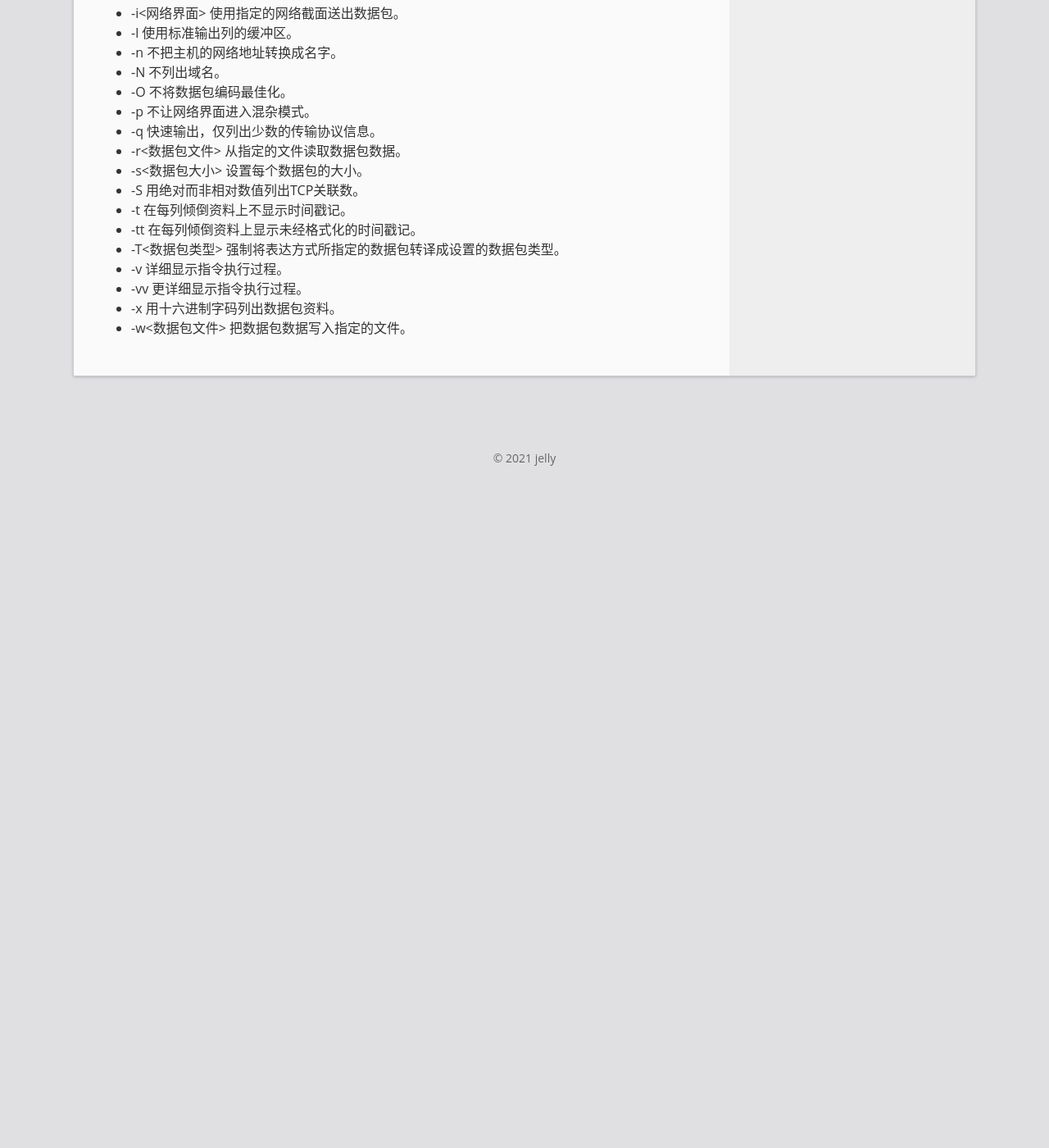
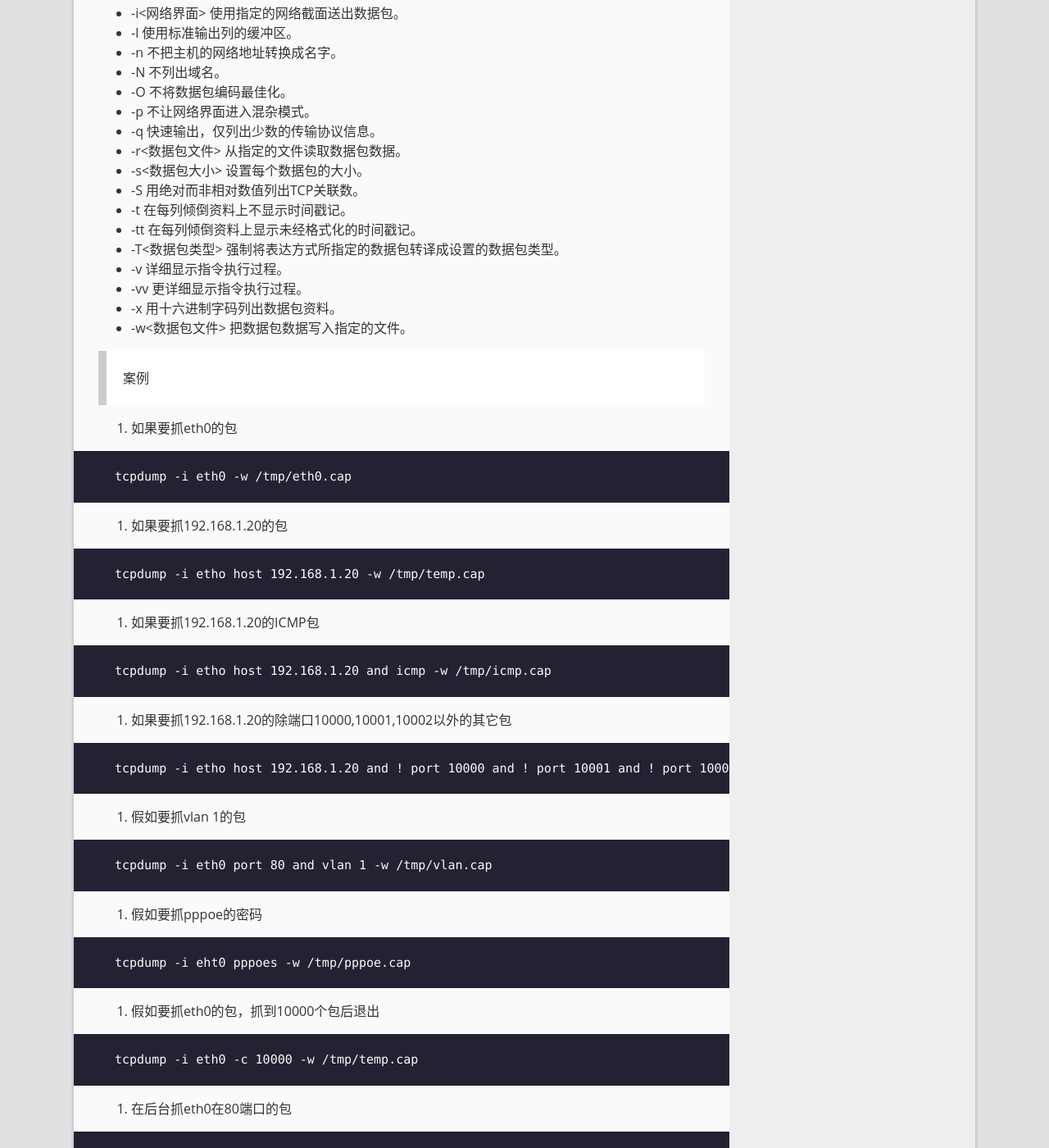
Before and after one commit to jelly-wzj/bigdata, a Jekyll site: the page built from _posts/2021-05-30-tcpdump详解.md, in a window 1280 px wide and 1400 px high, scrolled down 777 px. Shown: the whole window at 82% size. Built offline with Jekyll 4.4.1, drawn with Linux system fonts in a browser that asks for light colours; before the commit the page ends 1406 px from its top, so only the background shows below that; some of the changed text lies outside the part shown.

Commit message:
add [tcpdump 详解]

````diff
--- a/_posts/2021-05-30-tcpdump详解.md
+++ b/_posts/2021-05-30-tcpdump详解.md
@@ -48,3 +48,73 @@ Usage: tcpdump [-aAbdDefhHIJKlLnNOpqStuUvxX#] [ -B size ] [ -c count ]
 - -vv 更详细显示指令执行过程。
 - -x 用十六进制字码列出数据包资料。
 - -w<数据包文件> 把数据包数据写入指定的文件。
+
+
+
+> 案例
+
+1. 如果要抓eth0的包
+
+```
+tcpdump -i eth0 -w /tmp/eth0.cap
+```
+
+2. 如果要抓192.168.1.20的包
+
+```
+tcpdump -i etho host 192.168.1.20 -w /tmp/temp.cap
+```
+
+3. 如果要抓192.168.1.20的ICMP包
+
+```
+tcpdump -i etho host 192.168.1.20 and icmp -w /tmp/icmp.cap
+```
+
+4. 如果要抓192.168.1.20的除端口10000,10001,10002以外的其它包
+
+```
+tcpdump -i etho host 192.168.1.20 and ! port 10000 and ! port 10001 and ! port 10002 -w /tmp/port.cap
+```
+
+5. 假如要抓vlan 1的包
+
+```
+tcpdump -i eth0 port 80 and vlan 1 -w /tmp/vlan.cap
+```
+
+6. 假如要抓pppoe的密码
+
+```
+tcpdump -i eht0 pppoes -w /tmp/pppoe.cap
+```
+
+7. 假如要抓eth0的包，抓到10000个包后退出
+
+```
+tcpdump -i eth0 -c 10000 -w /tmp/temp.cap
+```
+
+8. 在后台抓eth0在80端口的包
+
+```
+nohup tcpdump -i eth0 port 80 -w /tmp/temp.cap &
+```
+
+9. 想要截获主机210.27.48.1 和主机210.27.48.2 或210.27.48.3的通信
+
+```
+tcpdump host 210.27.48.1 and (210.27.48.2 or 210.27.48.3 )
+```
+
+10. 如果想要获取主机210.27.48.1除了和主机210.27.48.2之外所有主机通信的ip包
+
+```
+tcpdump ip host 210.27.48.1 and ! 210.27.48.2
+```
+
+11. 如果想要获取主机210.27.48.1接收或发出的telnet包
+
+```
+tcpdump tcp port 23 and host 210.27.48.1
+```
````
